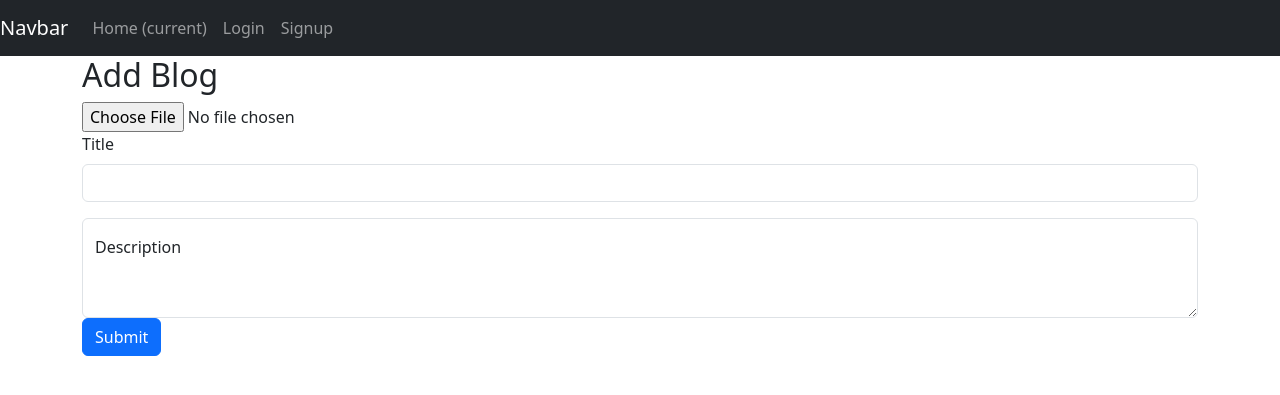
After one commit to ar-vi-nd/Blogrip, a Node server app: page /api/blog in a window 1280 px wide. The commit adds this page. Shown: the top 395 px of the page. Run offline with Node 20, Linux system fonts and the light colour scheme; some libraries are stand-ins or nearby versions.

Commit message:
changed routes from '/' to 'api/blogs/' and added static routes ('/'). Made new ejs files blog.ejs and blogs.ejs for specific blog and for home page respectively. Used .populate on object fectched from database. Altered blogmodel and added timestamps to it so that i can show time at which blog is created. Learnt more about ejs and where to use map and where to use forEach . Now next is to add comments and create an edit page for author.

```diff
--- a/index.js
+++ b/index.js
@@ -1,5 +1,6 @@
 const express = require('express')
 const mongoose = require('mongoose')
+
 const path = require('path')
 const app = express()
 const port = 8080
@@ -8,6 +9,9 @@ const connecttodatabase = require('./dbconnect')
 const cookieparser = require('cookie-parser')
 
 connecttodatabase(mongoURI)()
+
+
+
 
 app.use(cookieparser())
 
@@ -20,9 +24,12 @@ app.set('view engine','ejs')
 app.set('views','./views')
 
 const userroute = require('./routes/userroute')
+const blogroute = require('./routes/blogroute')
+const staticroute = require('./routes/staticroute')
 
-app.use('/', userroute)
-
+app.use('/',staticroute)
+app.use('/api/user', userroute)
+app.use('/api/blog',blogroute)
 
 
 app.listen(port , ()=>{console.log(`Server started at port ${port}`)})
--- a/package.json
+++ b/package.json
@@ -16,6 +16,7 @@
     "express": "^4.19.2",
     "jsonwebtoken": "^9.0.2",
     "mongoose": "^8.3.4",
+    "multer": "^1.4.5-lts.1",
     "nodemon": "^3.1.0"
   }
 }
--- /dev/null
+++ b/routes/blogroute.js
@@ -0,0 +1,44 @@
+const express = require("express")
+const path = require('path')
+const router = express.Router()
+
+const multer  = require('multer')
+const Blogs = require('../models/blogmodel')
+
+
+const {fetchuser} = require('../middlewares/authentication')
+
+
+const storage = multer.diskStorage({
+    destination: function (req, file, cb) {
+     return cb(null, "./public/uploads/")
+    },
+    filename: function (req, file, cb) {
+     return cb(null, `${Date.now()}-${file.originalname}`)
+    }
+  })
+
+  const upload = multer({ storage: storage })
+
+
+router
+.get('/',fetchuser,(req,res)=>{
+    return res.render('addblog',{user:req.user})
+})
+.post('/',fetchuser, upload.single('coverpic'),async (req,res)=>{
+    console.log(req.body)
+    console.log(req.file)
+    const {title,description} = req.body
+    const blog = await Blogs.create({
+        title,description,coverpic:`/uploads/${req.file.filename}`,createdBy:req.user._id
+    })
+
+    await blog.populate("createdBy")
+    // console.log(blog)
+
+    // return res.render('blog',{blog:blog,user:req.user})
+    return res.redirect(`/${blog._id}`)
+
+})
+
+module.exports = router
--- /dev/null
+++ b/views/addblog.ejs
@@ -0,0 +1,33 @@
+<!DOCTYPE html>
+<html lang="en">
+
+<%- include("./partials/header") %>
+<body >
+
+    <%- include('./partials/navbar') %>
+
+    <div class="container">
+
+
+        <h2>Add Blog</h2>
+
+    <form action="/api/blog" method="post" enctype="multipart/form-data" >
+        <input type="file" name="coverpic" id="coverpic" name="filename">
+        <div class="mb-3">
+          <label for="title" class="form-label">Title</label>
+          <input type="text" class="form-control" id="title" name="title" aria-describedby="emailHelp" required>
+        </div>
+        <div class="form-floating">
+            <textarea class="form-control" placeholder="Add Description" name="description" id="Description" style="height: 100px"></textarea>
+            <label for="description">Description</label>
+        </div>
+
+        <button type="submit" class="btn btn-primary">Submit</button>
+    </form>
+
+
+    <%- include("./partials/footer") %>
+
+</div>
+</body>
+</html>
--- a/views/login.ejs
+++ b/views/login.ejs
@@ -15,7 +15,7 @@
             <% } %>
 
         </div>
-    <form class="container" action="/login" method="post">
+    <form class="container" action="/api/user/login" method="post">
         <h2>LOGIN</h2>
         <div class="mb-3">
           <label for="exampleInputEmail1" class="form-label">Email address</label>
--- a/views/partials/navbar.ejs
+++ b/views/partials/navbar.ejs
@@ -1,19 +1,19 @@
 
     <nav class="navbar navbar-expand-lg navbar-dark bg-dark">
-        <a class="navbar-brand" href="#">Navbar</a>
+        <a class="navbar-brand" href="/">Navbar</a>
         <button class="navbar-toggler" type="button" data-toggle="collapse" data-target="#navbarNav" aria-controls="navbarNav" aria-expanded="false" aria-label="Toggle navigation">
           <span class="navbar-toggler-icon"></span>
         </button>
         <div class="collapse navbar-collapse" id="navbarNav">
           <ul class="navbar-nav">
             <li class="nav-item active">
-              <a class="nav-link" href="#">Home <span class="sr-only">(current)</span></a>
+              <a class="nav-link" href="/">Home <span class="sr-only">(current)</span></a>
             </li>
 
             <% if(locals.user) {%>
 
               <li class="nav-item">
-                <a class="nav-link" href="#">Add Blog</a>
+                <a class="nav-link" href="/api/blog">Add Blog</a>
               </li>
 
               <li class="nav-item dropdown">
@@ -22,16 +22,16 @@
                 </a>
                 <ul class="dropdown-menu">
                   <li><a class="dropdown-item" href="#">My Profile</a></li>
-                  <li><a class="dropdown-item" href="/logout">Logout</a></li>
+                  <li><a class="dropdown-item" href="/api/user/logout">Logout</a></li>
                 </ul>
               </li>
             </li>
             <% } else{%>
               <li class="nav-item">
-                <a class="nav-link" href="/login">Login</a>
+                <a class="nav-link" href="/api/user/login">Login</a>
               </li>
               <li class="nav-item">
-                <a class="nav-link" href="/signup">Signup</a>
+                <a class="nav-link" href="/api/user/signup">Signup</a>
               </li>
               <% } %>
           </ul>
--- a/views/signup.ejs
+++ b/views/signup.ejs
@@ -6,7 +6,7 @@
 
     <%- include('./partials/navbar') %>
 
-    <form class="container" action="/signup" method="post">
+    <form class="container" action="/api/user/signup" method="post">
         <div class="mb-3">
           <label for="exampleInputName1" class="form-label">Name</label>
           <input type="text" class="form-control" name="name" id="exampleInputName1" aria-describedby="emailHelp" required>
```
Also changed, not shown: models/blogmodel.js (added, +24 -0 lines), routes/staticroute.js (added, +38 -0 lines), views/blog.ejs (added, +32 -0 lines), views/blogs.ejs (added, +40 -0 lines), 5 other files.
